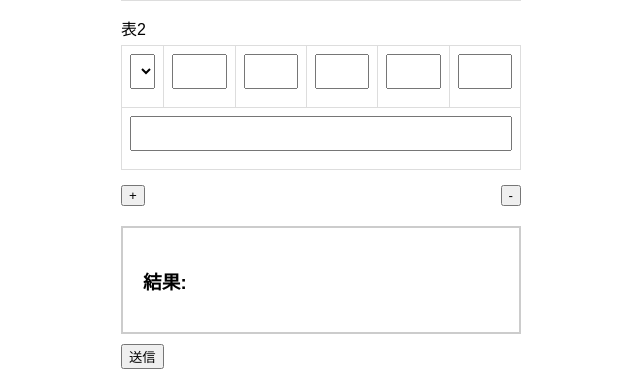
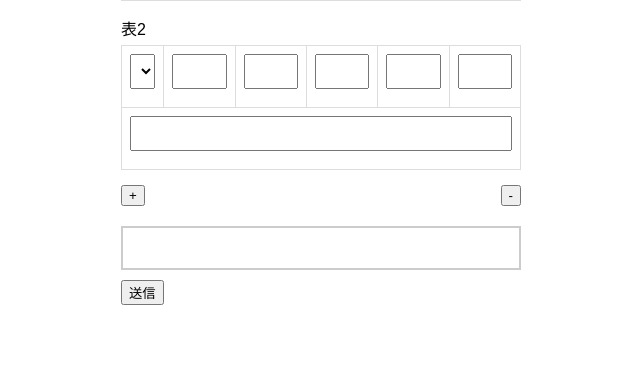
Before and after one commit to caprice1026-disc/autoSEO, a Flask app: page / in a window 1280 px wide. Shown: the part 421-810 px from the top of the page, without its empty margins (319-959 px from the left). After the commit the page ends 726 px from the top, so only its background shows below. Run offline with Flask 3, Linux system fonts and the light colour scheme.

Commit message:
結果の文字を消しました

```diff
--- a/templates/index.html
+++ b/templates/index.html
@@ -73,7 +73,6 @@
     </div>
 
     <div class="result-container">
-        <h3>結果:</h3>
         <div id="result"></div>
     </div>
 
```
